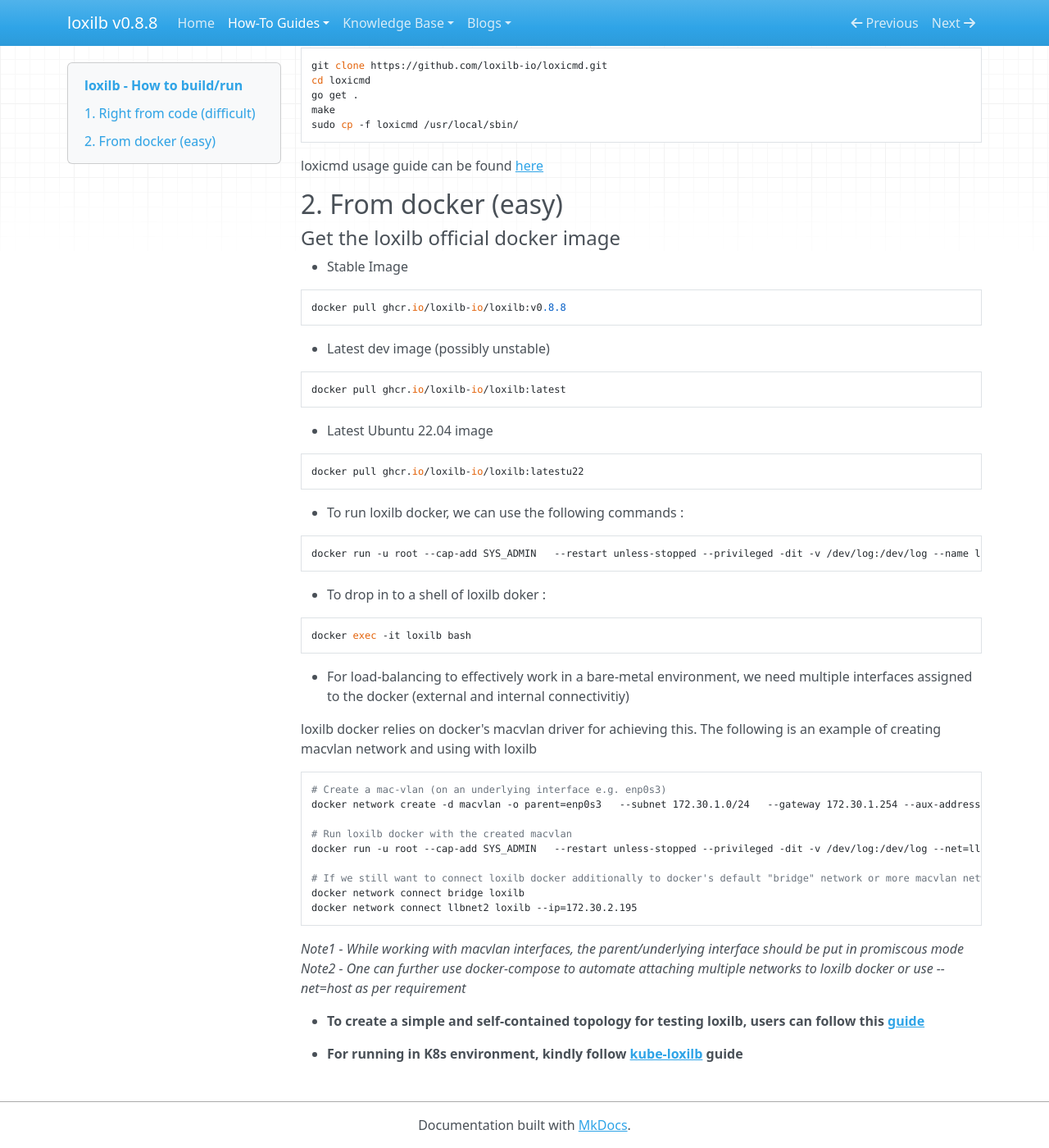
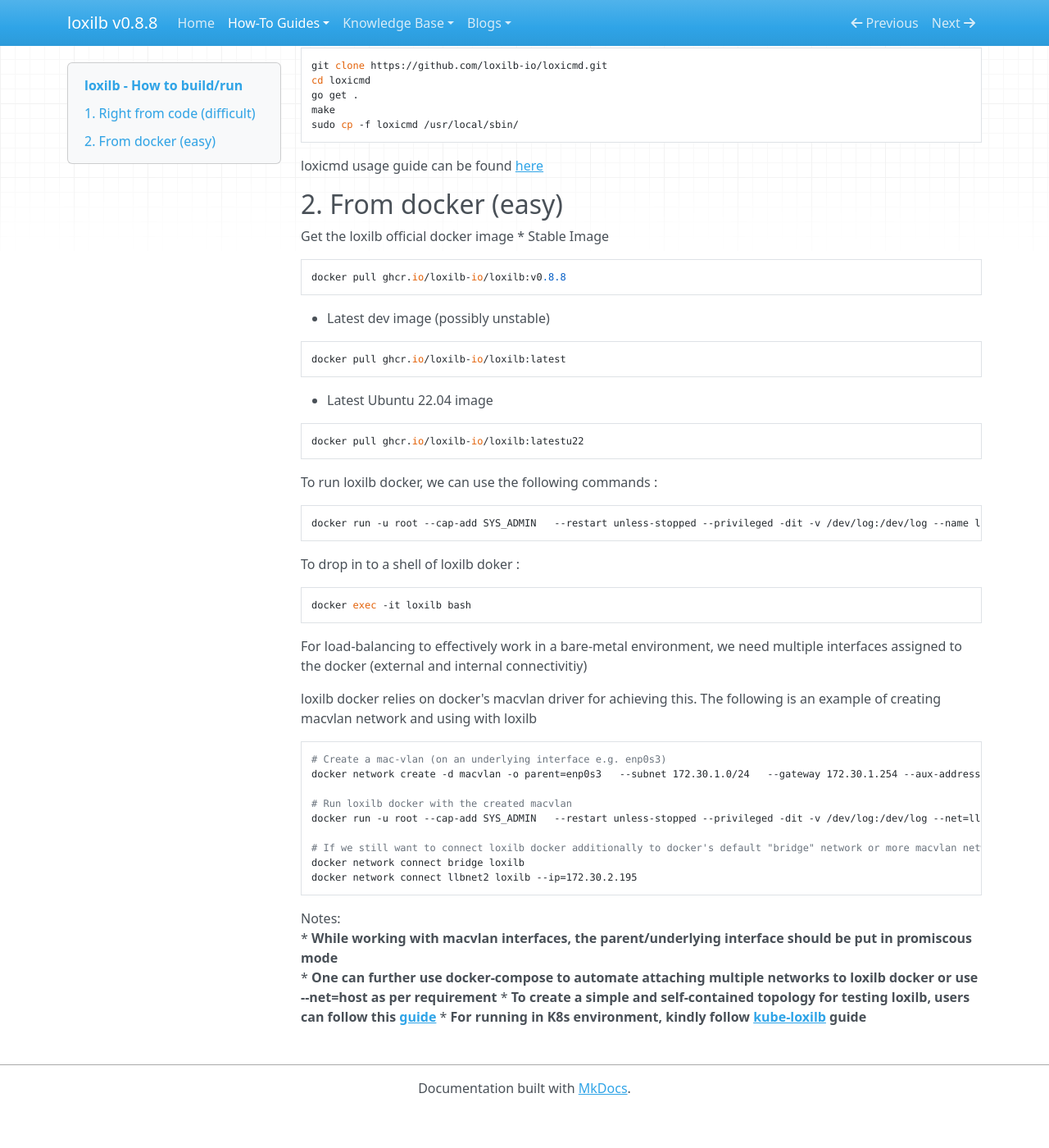
Before and after one commit to loxilb-io/loxilbdocs, an MkDocs documentation site: the page built from docs/run.md, in a window 1280 px wide and 1400 px high, scrolled down 1053 px. Shown: the whole window at 82% size. Built offline with MkDocs 1.6.1, drawn with Linux system fonts in a browser that asks for light colours; nearby versions of some CDN libraries; after the commit the page ends 2408 px from its top, so only the background shows below that.

Commit message:
Update run.md

````diff
--- a/docs/run.md
+++ b/docs/run.md
@@ -61,7 +61,7 @@
 
 ## 2. From docker (easy)
 
-#### Get the loxilb official docker image
+Get the loxilb official docker image
 * Stable Image
 ```
 docker pull ghcr.io/loxilb-io/loxilb:v0.8.8
@@ -75,19 +75,19 @@
 docker pull ghcr.io/loxilb-io/loxilb:latestu22
 ```
 
-* To run loxilb docker, we can use the following commands :
+To run loxilb docker, we can use the following commands :
 
 ```
 docker run -u root --cap-add SYS_ADMIN   --restart unless-stopped --privileged -dit -v /dev/log:/dev/log --name loxilb ghcr.io/loxilb-io/loxilb:latest
 ```
 
-* To drop in to a shell of loxilb doker :
+To drop in to a shell of loxilb doker :
 
 ```
 docker exec -it loxilb bash
 ```
 
-* For load-balancing to effectively work in a bare-metal environment, we need multiple interfaces assigned to the docker (external and internal connectivitiy)
+For load-balancing to effectively work in a bare-metal environment, we need multiple interfaces assigned to the docker (external and internal connectivitiy)
 
   loxilb docker relies on docker's macvlan driver for achieving this. The following is an example of creating macvlan network and using with loxilb
 
@@ -102,9 +102,9 @@
 docker network connect bridge loxilb
 docker network connect llbnet2 loxilb --ip=172.30.2.195
 ```
-  *Note1 - While working with macvlan interfaces, the parent/underlying interface should be put in promiscous mode*
-  *Note2 - One can further use docker-compose to automate attaching multiple networks to loxilb docker or use --net=host as per requirement*
 
+Notes:
+* <b>While working with macvlan interfaces, the parent/underlying interface should be put in promiscous mode</b>
+* <b>One can further use docker-compose to automate attaching multiple networks to loxilb docker or use --net=host as per requirement</b>
 * <b>To create a simple and self-contained topology for testing loxilb, users can follow this [guide](simple_topo.md)</b>
-
 * <b>For running in K8s environment, kindly follow [kube-loxilb](https://github.com/loxilb-io/loxilbdocs/blob/main/docs/kube-loxilb.md) guide</b>
````
